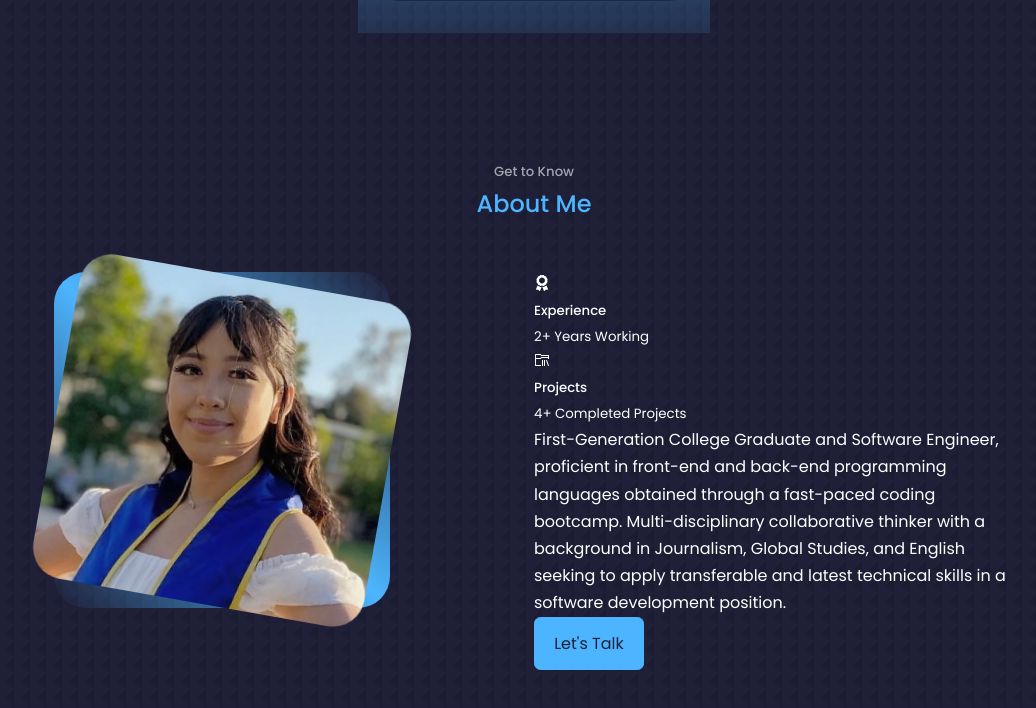
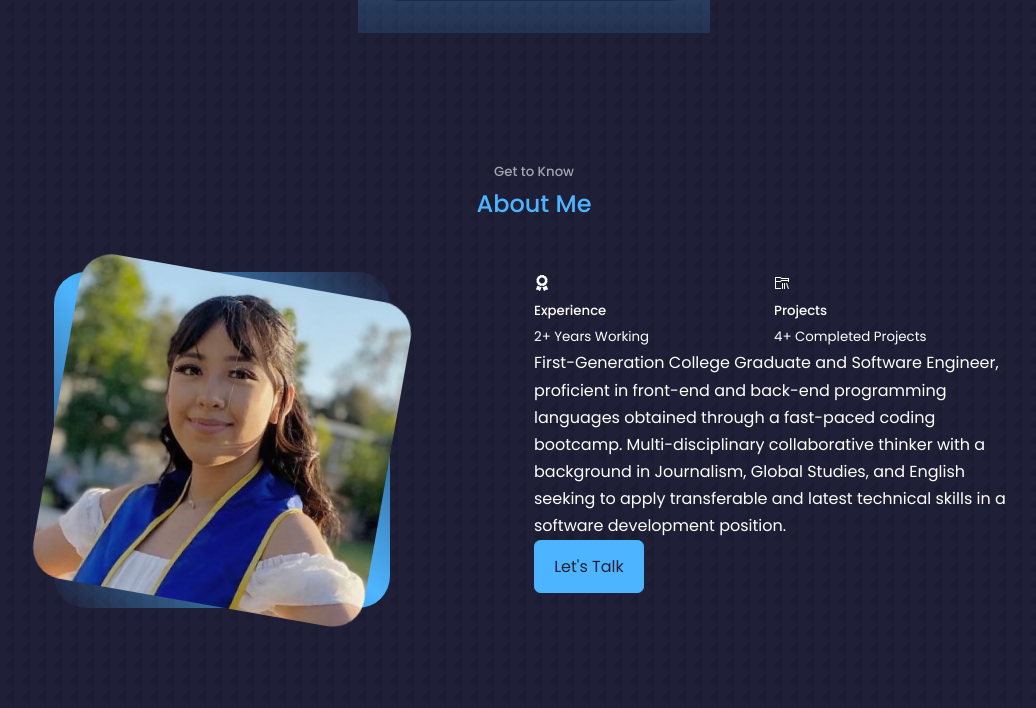
Before and after one commit to ValerieAlejandraa/My-portfolio, a React (Create React App) app: page / in a window 1280 px wide. Shown: the part 767-1475 px from the top of the page, without its empty margins (106-1142 px from the left). Built offline with nearby package versions, Linux system fonts and the light colour scheme.

Commit message:
aligned cards horizontally

```diff
--- a/src/components/about/about.css
+++ b/src/components/about/about.css
@@ -28,3 +28,8 @@
 .about__me-image:hover {
     transform: rotate(0);
 }
+
+.about__cards{
+    display: grid;
+    grid-template-columns: repeat(2, 1fr)
+}
```
